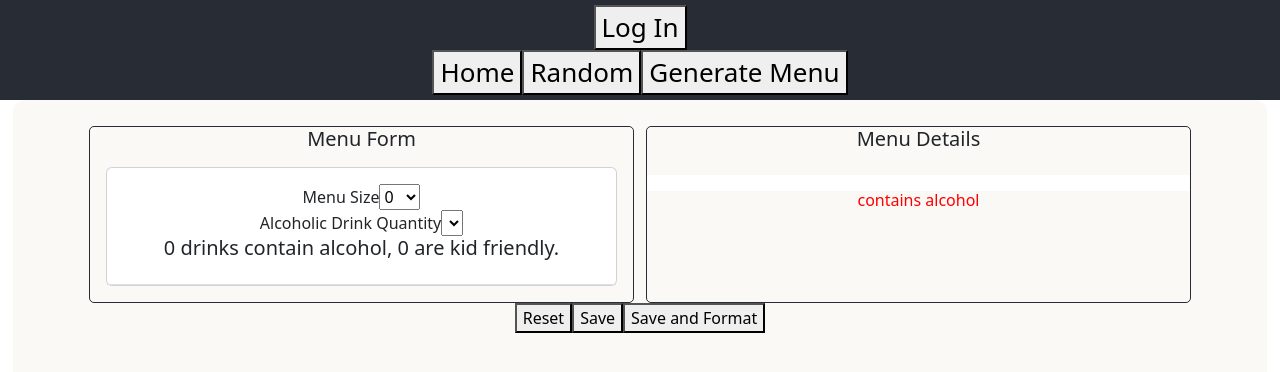
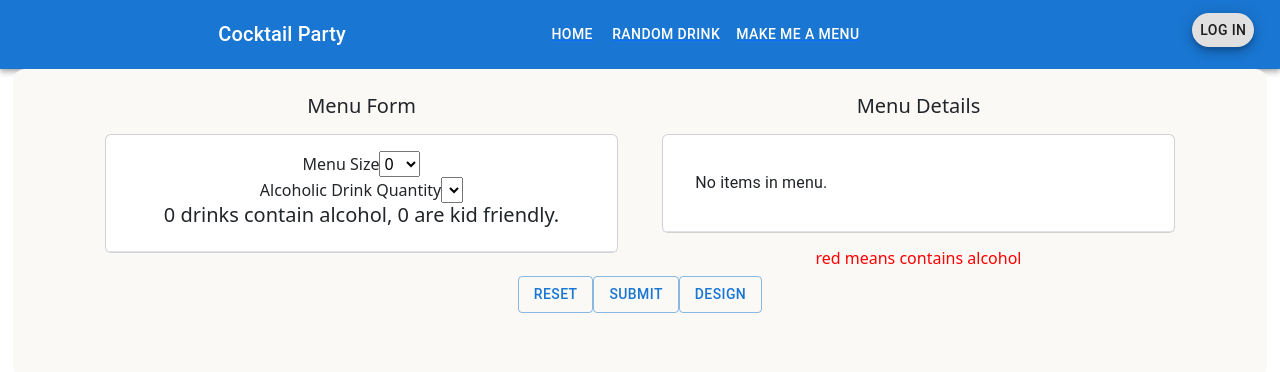
Before and after one commit to emdiso/cocktail-party, a React (Create React App) app in the folder client/: page /generate in a window 1280 px wide. Shown: the top 372 px of the page. Built offline with nearby package versions, Linux system fonts and the light colour scheme.

Commit message:
made pretty

```diff
--- a/client/src/components/App.tsx
+++ b/client/src/components/App.tsx
@@ -10,6 +10,8 @@ import Profile from './Profile';
 import '../axios.service.ts';
 import { getAuthToken, get, post } from '../axios.service';
 import MenuForm from './forms/MenuForm';
+import { Button } from 'react-bootstrap';
+import { Box, Fab } from '@mui/material';
 
 export interface UserInfo {
   userId: string;
@@ -21,10 +23,10 @@ function App() {
   let myAuthToken = getAuthToken();
   const [isLoggedIn, setLoggedIn] = React.useState(myAuthToken !== "");
   const [openLogin, setOpenLogin] = React.useState(false);
-  const [userInfo, setUserInfo] = React.useState<UserInfo>({userId:"", username:"", email:""});
+  const [userInfo, setUserInfo] = React.useState<UserInfo>({ userId: "", username: "", email: "" });
 
   if (isLoggedIn) {
-    get('/auth/userInfo', {}, (res) => {setUserInfo({userId: res.data.userId, username: res.data.username, email: res.data.email})});
+    get('/auth/userInfo', {}, (res) => { setUserInfo({ userId: res.data.userId, username: res.data.username, email: res.data.email }) });
   }
 
   const handleClose = () => {
@@ -34,28 +36,31 @@ function App() {
   return (
     <div className="App">
       <Router>
-        <header className="App-header">
-
+        <header>
+          <Navbar />
           {isLoggedIn ?
-            <div>
+            <div style={{position:"absolute", top:"1vw", right:"2vw"}}>
               <Link to="/profile">
-                <button> {userInfo.username} </button>
+                <Fab variant="extended" size="small">
+                  {userInfo.username}
+                </Fab>
               </Link>
             </div>
             :
-            <div>
-              <button color='secondary' onClick={() => {setOpenLogin(true)}}> Log In </button>
+            <div style={{position:"absolute", top:"1vw", right:"2vw"}}>
+              <Fab variant="extended" onClick={() => { setOpenLogin(true) }} size="small">
+                Log In
+              </Fab>
               <LSPopUp open={openLogin} handleClose={handleClose} />
             </div>
           }
-          <Navbar />
         </header>
         <div className="App-body">
           <Routes>
             <Route path='/' element={<Landing />}></Route>
             <Route path='/random' element={<Random />}></Route>
-            <Route path='generate' element={<MenuForm />}></Route>
-            <Route path='/profile' element={<Profile userInfo={userInfo}/>}></Route>
+            <Route path='/generate' element={<MenuForm />}></Route>
+            <Route path='/profile' element={<Profile userInfo={userInfo} />}></Route>
           </Routes>
         </div>
       </Router>
--- a/client/src/components/Landing.tsx
+++ b/client/src/components/Landing.tsx
@@ -12,7 +12,7 @@ function Landing() {
   const [drinks, setDrinks] = React.useState([]);
   const [letter, setLetter] = React.useState("a");
 
-  const update = (l:string) => {
+  const update = (l: string) => {
     setLetter(l);
     setLoading(true);
   };
@@ -21,7 +21,7 @@ function Landing() {
     // TODO: handle for when the request doesn't work
     get(
       "/cocktail_api/drinks_by_letter",
-      {"letter": letter},
+      { "letter": letter },
       (res: AxiosResponse) => {
         setDrinks(res.data.drinks);
         setLoading(false);
@@ -38,18 +38,26 @@ function Landing() {
   return (
     <div>
       <ButtonGroup size="small" color="secondary">
-        { "abcdefghijklmnopqrstuvwxyz".split("").map((letter: string) => {
+        {"abcdefghijklmnopqrstuvwxyz".split("").map((letter: string) => {
           return <Button onClick={() => update(letter)}>{letter}</Button>
         })}
       </ButtonGroup>
+      <div style={{ marginTop: "2vw" }}>
         <h4>Recipes that start with: {letter.toUpperCase()}</h4>
+      </div>
+      <div style={{ marginTop: "2vw" }}>
         <Grid container spacing={{ xs: 2, md: 5 }} columns={{ xs: 6, sm: 8, md: 12 }}>
-        {drinks.map((item, index) => (
+          {drinks ?
+            drinks.map((item, index) => (
               <Grid item xs={4} sm={4} md={2} key={index}>
                 <RecipeCard data={item} key={index} />
               </Grid>
-        ))}
+            ))
+            :
+            <h4>There are no recipes that start with: {letter.toUpperCase()}</h4>
+          }
         </Grid>
+      </div>
     </div>
   );
 }
--- a/client/src/components/MenuRawDetails.tsx
+++ b/client/src/components/MenuRawDetails.tsx
@@ -10,7 +10,7 @@ function getIngredients(data: any) {
       ingredients.push(",");
     }
   }
-  return ingredients.slice(0,ingredients.length-2).toString();
+  return ingredients.slice(0, ingredients.length - 2).toString();
 }
 
 function MenuRawDetails(data: any) {
@@ -18,10 +18,11 @@ function MenuRawDetails(data: any) {
   return (
     <div>
       <h5>Menu Details</h5>
-
-      <pre ></pre>
+      <div className="card m-3">
+        <div className="card-body border-bottom">
           <List sx={{ width: '100%', bgcolor: 'background.paper' }}>
-        {data.data.map((item: any, index: number) =>
+            {data.data.length > 0 ?
+              data.data.map((item: any, index: number) =>
                 <div key={index}>
                   <ListItem alignItems="flex-start">
                     <ListItemAvatar>
@@ -42,10 +43,15 @@ function MenuRawDetails(data: any) {
                       </React.Fragment>} />
                   </ListItem><Divider variant="inset" component="li" />
                 </div>
-        )}
+              ) :
+              <ListItem>
+                <ListItemText primary="No items in menu." />
+              </ListItem>
+            }
           </List>
-
-      <h6 className="Alcoholic">contains alcohol</h6>
+        </div>
+      </div>
+      <h6 className="Alcoholic">red means contains alcohol</h6>
     </div>
   );
 }
--- a/client/src/components/Navbar.tsx
+++ b/client/src/components/Navbar.tsx
@@ -1,19 +1,47 @@
 import React, { Component } from 'react';
 import { Link } from 'react-router-dom';
+import AppBar from '@mui/material/AppBar';
+import Box from '@mui/material/Box';
+import Toolbar from '@mui/material/Toolbar';
+import Typography from '@mui/material/Typography';
+import Button from '@mui/material/Button';
+import IconButton from '@mui/material/IconButton';
+import MenuIcon from '@mui/icons-material/Menu';
+
+export interface link {
+  link: string,
+  text: string
+}
 
 const Navbar = () => {
 
+  const pages: link[] = [
+    { link: "/", text: "Home" }, { link: "/random", text: "Random drink" }, { link: "/generate", text: "Make me a menu" }
+  ]
+
   return (
-    <div id="Navbar" className='Navbar'>
-      <Link to='/'>
-        <button color='secondary'> Home </button>
-      </Link>
-      <Link to='/random'>
-        <button color='secondary'> Random </button>
-      </Link>
-      <Link to='generate'>
-        <button color='secondary'> Generate Menu </button>
-      </Link>
+    <div>
+      <Box sx={{ flexGrow: 1 }}>
+        <AppBar position="static">
+          <Toolbar>
+            <Typography variant="h6" component="div" sx={{ flexGrow: 1 }}>
+              Cocktail Party
+            </Typography>
+            <Box sx={{ flexGrow: 1, display: { xs: 'none', md: 'flex' } }}>
+              {pages.map((link: link, index: number) => (
+                <Link to={link.link}>
+                  <Button
+                    key={index}
+                    sx={{ my: 2, color: 'white', display: 'block' }}
+                  >
+                    {link.text}
+                  </Button>
+                </Link>
+              ))}
+            </Box>
+          </Toolbar>
+        </AppBar>
+      </Box>
     </div>
   )
 };
--- a/client/src/components/forms/MenuForm.tsx
+++ b/client/src/components/forms/MenuForm.tsx
@@ -20,12 +20,6 @@ export interface MenuModel {
   categoryMap: Quantity[],
 }
 
-export interface Category {
-  id: number,
-  category: string,
-  alcoholic: string
-}
-
 function usePreviousMenuModel(value: MenuModel) {
   const ref = useRef<MenuModel>();
   useEffect(() => {
@@ -42,7 +36,7 @@ function MenuForm() {
 
   const previousMenu = usePreviousMenuModel(menuModel); // allows us to track what actually changed in the object
 
-  const [categoryOptions, setCategoryOptions] = useState<Category[]>([]);
+  const [categoryOptions, setCategoryOptions] = useState<any[]>([]);
   const [categoryOptionsChanged, setCategoryOptionsChanged] = useState<Boolean>(false);
 
   const menuSizeSelected = (e: any) => {
@@ -115,17 +109,39 @@ function MenuForm() {
           });
         }
 
-        // TO DO -- when total > obj.size and ====
+        // TO DO
+        if (total > obj.size) {
+
+        }
 
         return obj;
       });
+      setCategoryOptionsChanged(true);
+    }
 
+    if (newNum === menuModel.size) {
+      console.log("the amount");
+      setMenuModel((prev: MenuModel) => {
+        let obj = { ...prev };
+
+        obj.categoryMap = [];
+
+        obj.categoryMap.push({
+          id: obj.categoryMap.length,
+          amount: newNum,
+          item: element.item
+        });
+
+        return obj;
+      });
       setCategoryOptionsChanged(true);
+
+
     }
   }
 
   const changeCategoryMapQuantityItem = (element: Quantity, e: any) => {
-    let glass = e.target.value;
+    let category = e.target.value;
 
     setMenuModel((prev: MenuModel) => {
       let obj = { ...prev };
@@ -133,16 +149,15 @@ function MenuForm() {
       let elem = obj.categoryMap.find(function (item) {
         return item.id === element.id;
       });
-      elem!.item = glass;
+      elem!.item = category;
 
+      setCategoryOptionsChanged(true);
       return obj;
     });
 
-    setCategoryOptionsChanged(true);
   }
 
   React.useEffect(() => {
-
     if (previousMenu && previousMenu.alcoholicQuantity !== menuModel.alcoholicQuantity) {
       console.log("alcoholic quant changed", menuModel.alcoholicQuantity);
       post(
@@ -160,7 +175,6 @@ function MenuForm() {
       )
     }
 
-    // NEEDS CONDITIONAL FOR THE ABOVE TO WORK
     if (previousMenu && categoryOptionsChanged) {
       post(
         '/cocktail_api/modify_menu_by_category', menuModel, {},
@@ -172,6 +186,7 @@ function MenuForm() {
               return obj;
             }
           );
+          setCategoryOptionsChanged(false);
         }
       )
     }
@@ -185,7 +200,7 @@ function MenuForm() {
         direction="row"
         justifyContent="space-evenly"
         alignItems="stretch">
-        <Grid className="split-screen" item xs={5.8} >
+        <Grid item xs={5.8} >
 
           <div>
             <h5>Menu Form</h5>
@@ -243,14 +258,14 @@ function MenuForm() {
 
         </Grid>
 
-        <Grid className="split-screen" item xs={5.8}>
+        <Grid item xs={5.8}>
           <MenuRawDetails data={menuModel.menuDrinks} />
         </Grid>
       </Grid>
 
-      <button>Reset</button>
-      <button>Save</button>
-      <button>Save and Format</button>
+      <Button variant="outlined">Reset</Button>
+      <Button variant="outlined">Submit</Button>
+      <Button variant="outlined">Design</Button>
     </div>
   );
 }
--- a/client/src/components/styling/App.css
+++ b/client/src/components/styling/App.css
@@ -1,16 +1,5 @@
 .App {
   text-align: center;
-}
-
-.App-header {
-  background-color: #282c34;
-  height: 100px;
-  display: flex;
-  flex-direction: column;
-  align-items: center;
-  justify-content: center;
-  font-size: calc(10px + 2vmin);
-  color: white;
 }
 
 .App-body {
@@ -25,3 +14,8 @@
 .grid-view {
   padding: 2vw;
 }
+
+.fix-top-right {
+  color: red;
+
+}
```
Also changed, not shown: 1 other file (tests, documents, lock files or other folders). Lines whose indentation alone changed are shown as unchanged.
